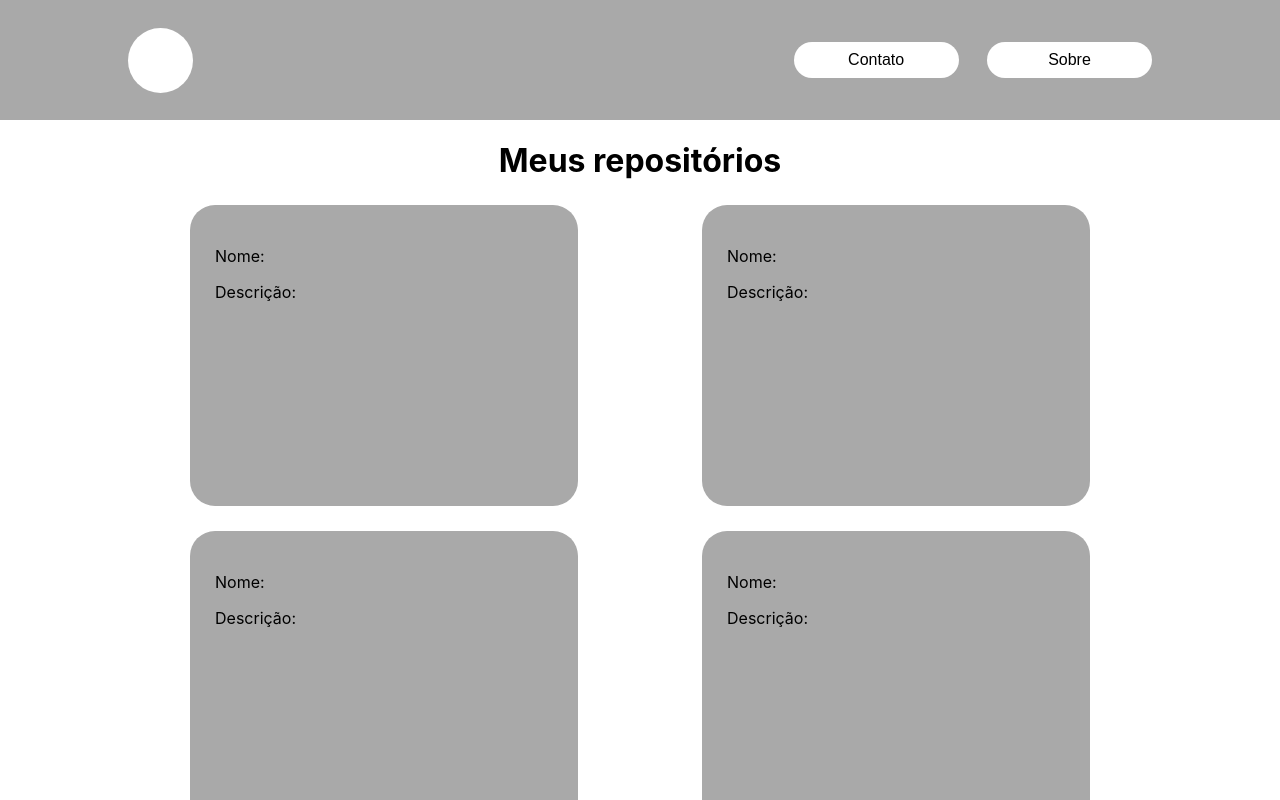
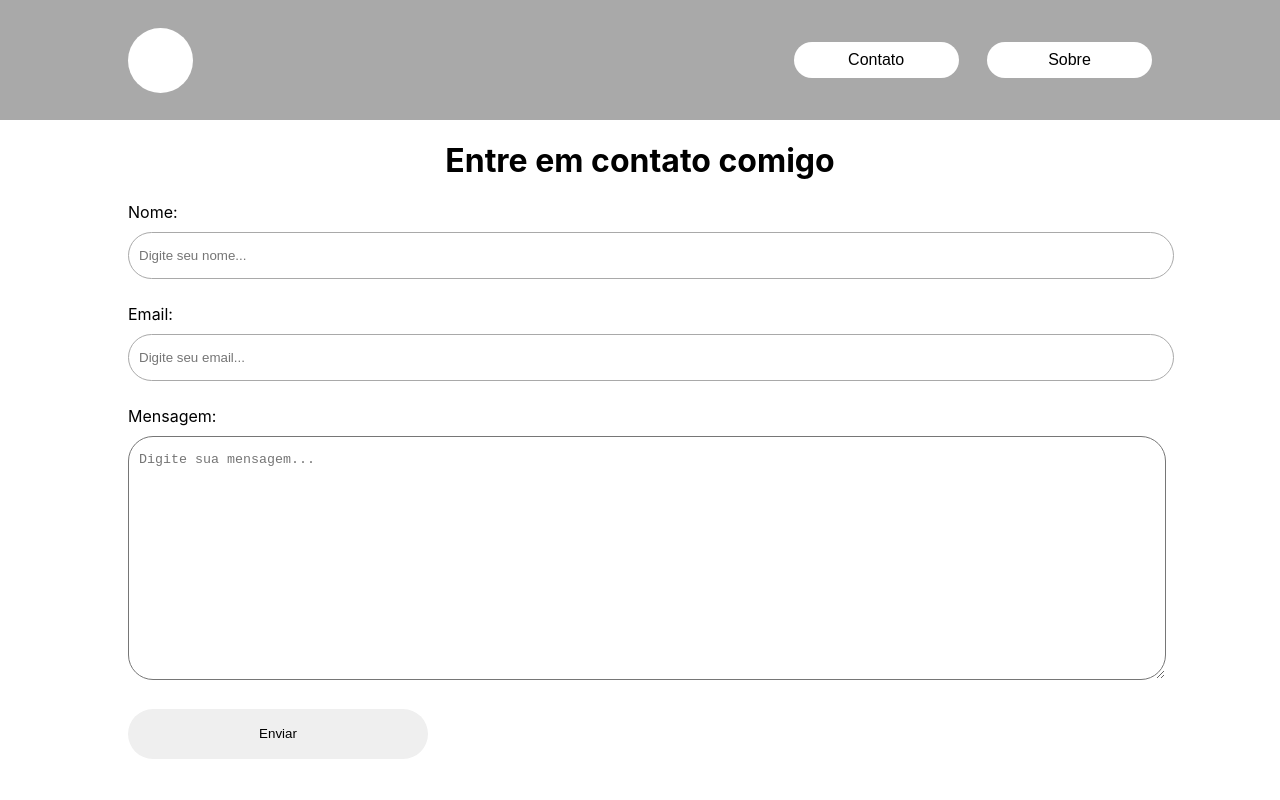
Before and after one commit to ThauanLK/Portfolio, a React (Create React App) app: page / in a window 1280 px wide. Shown: the top 800 px of the page. Built offline with nearby package versions, Linux system fonts and the light colour scheme.

Commit message:
esboco da pagina de contato pronto

```diff
--- a/src/App.js
+++ b/src/App.js
@@ -1,12 +1,13 @@
 import React from "react";
 import Layout from "../src/components/Layout/Layout";
 import Home from "./views/Home/home";
+import Contact from "./views/Contact/Contact";
 
 function App() {
   return (
     <div>
       <Layout>
-        <Home />
+        <Contact />
       </Layout>
     </div>
   );
--- /dev/null
+++ b/src/views/Contact/Contact.js
@@ -0,0 +1,33 @@
+import React from "react";
+import "./contact.css";
+
+function Contact() {
+  return (
+    <div className="contact">
+      <h1>Entre em contato comigo</h1>
+      <div className="container">
+        <form>
+          <div className="formItens">
+            <label>Nome:</label>
+            <input placeholder="Digite seu nome..." />
+          </div>
+          <div className="formItens">
+            <label>Email:</label>
+            <input placeholder="Digite seu email..." type="email" />
+          </div>
+          <div className="formItens">
+            <label>Mensagem:</label>
+            <textarea
+              placeholder="Digite sua mensagem..."
+              type="text"
+              rows="15"
+            />
+          </div>
+          <input className="submitBtn" type="submit" value="Enviar" />
+        </form>
+      </div>
+    </div>
+  );
+}
+
+export default Contact;
--- /dev/null
+++ b/src/views/Contact/contact.css
@@ -0,0 +1,34 @@
+form {
+  height: 100vh;
+}
+
+.formItens {
+  margin-bottom: 25px;
+}
+
+.formItens label {
+  display: block;
+  margin-bottom: 10px;
+}
+
+.formItens input {
+  width: 100%;
+  padding: 10px;
+  height: 25px;
+  border-radius: 25px;
+  border: darkgray solid 1px;
+}
+
+.formItens textarea {
+  width: 100%;
+  padding-left: 10px;
+  padding-top: 15px;
+  border-radius: 25px;
+}
+
+.submitBtn {
+  width: 300px;
+  border-radius: 25px;
+  height: 50px;
+  border: none;
+}
```
